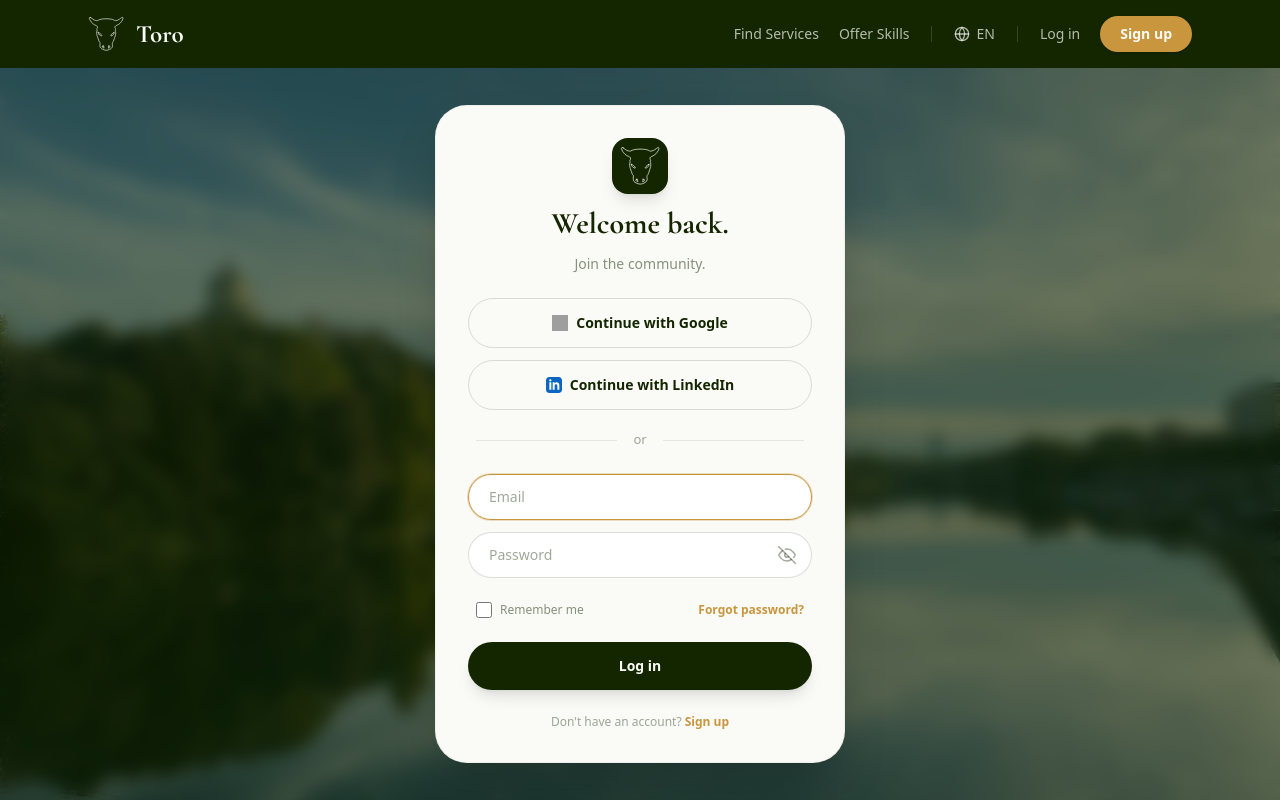
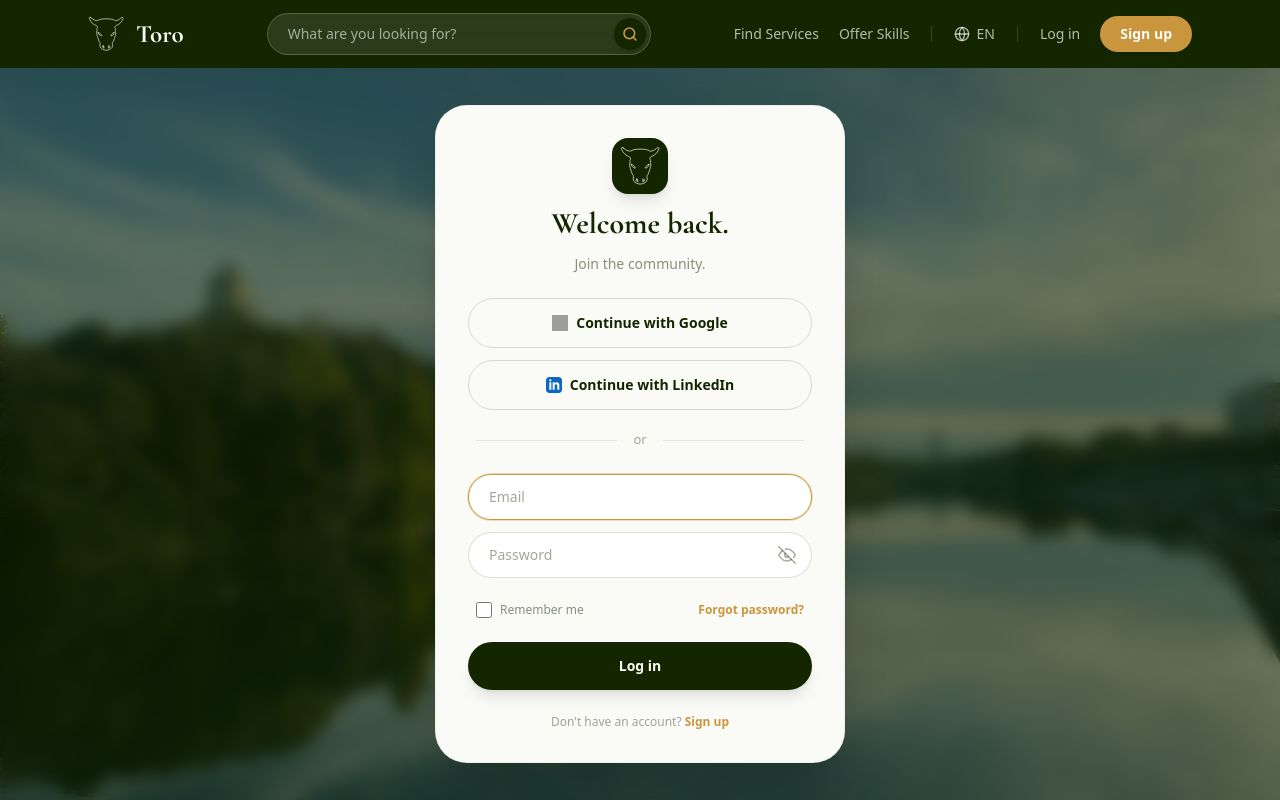
Before and after one commit to tasdemiroyku/toro-next, a Next.js app: page /login in a window 1280 px wide. Built offline with nearby package versions, Linux system fonts and the light colour scheme; no server answers; grey boxes are pictures that could not be loaded.

Commit message:
search bar on all pages

```diff
--- a/components/Header.jsx
+++ b/components/Header.jsx
@@ -208,9 +208,8 @@ export default function Header({ user: initialUser = null }) {
   const [user, setUser] = useState(initialUser)
   const [mobileOpen, setMobileOpen] = useState(false)
   const [headerSearch, setHeaderSearch] = useState('')
+  const isHome = pathname === '/'
   const { scrollY } = useScroll()
-
-  const isHome = pathname === '/'
 
   const clampedScroll = useTransform(scrollY, (value) => Math.max(0, value))
   const animatedHeight = useTransform(clampedScroll, [0, 80], [110, 68])
@@ -272,11 +271,34 @@ export default function Header({ user: initialUser = null }) {
             </motion.span>
           </Link>
 
-          {/* Sticky search — only visible on Home after scrolling past the hero */}
-          {isHome && (
+          {/* Sticky search — visible on every page, but hidden on the home hero until scroll */}
+          {isHome ? (
             <motion.form
               onSubmit={handleHeaderSearch}
               style={{ opacity: searchOpacity, y: searchY, pointerEvents: searchPointerEvents }}
+              className="flex-1 max-w-sm hidden md:flex items-center bg-toro-light/10 backdrop-blur-md border border-toro-light/20 rounded-full p-1 transition-all hover:bg-toro-light/20 mx-auto"
+            >
+              <input
+                type="text"
+                placeholder="What are you looking for?"
+                value={headerSearch}
+                onChange={e => setHeaderSearch(e.target.value)}
+                className="flex-1 bg-transparent outline-none text-toro-light placeholder:text-toro-light/60 text-sm py-1.5 px-4 font-medium"
+              />
+              <button
+                type="submit"
+                aria-label="Search"
+                className="bg-toro-dark hover:bg-[#1f3d00] text-toro-gold rounded-full p-2 transition-all shadow-md active:scale-95 shrink-0"
+              >
+                <svg width="16" height="16" viewBox="0 0 24 24" fill="none" stroke="currentColor" strokeWidth="2.5" strokeLinecap="round" strokeLinejoin="round">
+                  <circle cx="11" cy="11" r="8"></circle>
+                  <line x1="21" y1="21" x2="16.65" y2="16.65"></line>
+                </svg>
+              </button>
+            </motion.form>
+          ) : (
+            <motion.form
+              onSubmit={handleHeaderSearch}
               className="flex-1 max-w-sm hidden md:flex items-center bg-toro-light/10 backdrop-blur-md border border-toro-light/20 rounded-full p-1 transition-all hover:bg-toro-light/20 mx-auto"
             >
               <input
```
